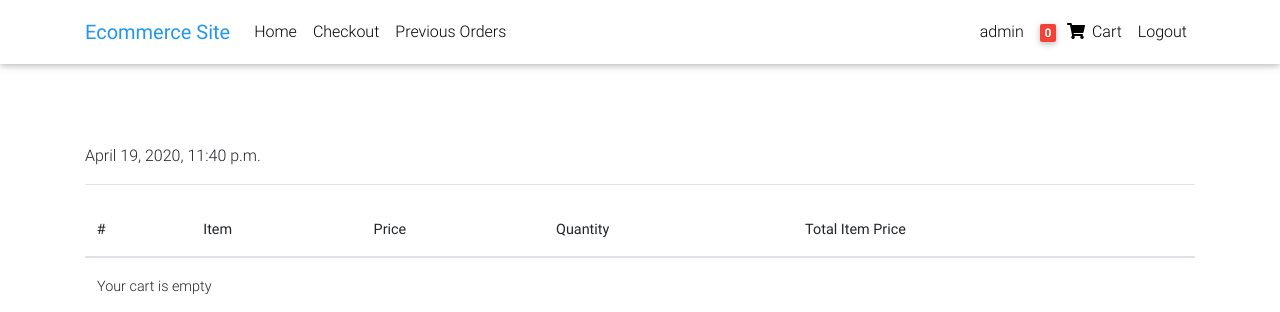
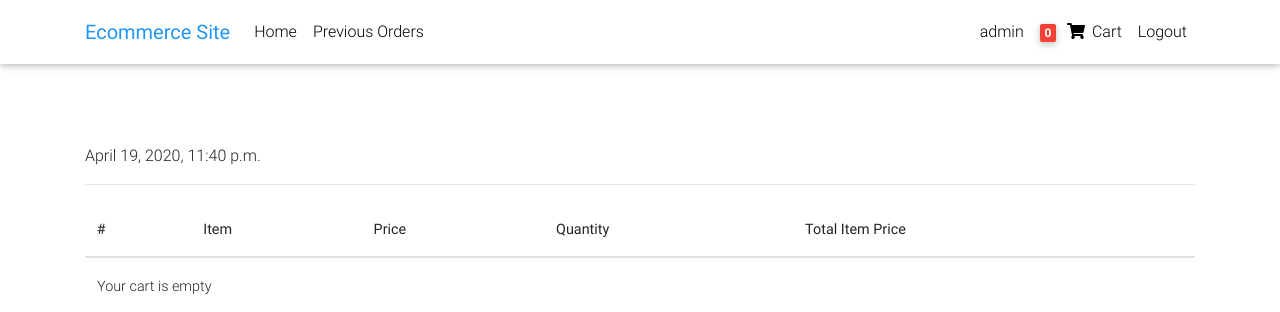
Before and after one commit to alexsonnysar/uh-se-ecommerce-app, a Django app: page /history/ in a window 1280 px wide. Shown: the top 312 px of the page. Run offline with Django 3.2, Linux system fonts and the light colour scheme; a user stored in the database is signed in; data comes from the database, SQL or seed files in the repository; some libraries are stand-ins or nearby versions.

Commit message:
Fixed navbar button placement

```diff
--- a/core/forms.py
+++ b/core/forms.py
@@ -1,7 +1,6 @@
 from django import forms
 from django_countries.fields import CountryField
 from django_countries.widgets import CountrySelectWidget
-
 
 
 class CheckoutForm(forms.Form):
--- a/core/urls.py
+++ b/core/urls.py
@@ -8,7 +8,7 @@
     view_cart,
     remove_item_from_cart,
     order_confirmation,
-    Previous_Orders
+    Previous_Orders,
 )
 
 app_name = "core"
@@ -28,5 +28,5 @@
     path(
         "order-confirmation/", order_confirmation.as_view(), name="order-confirmation"
     ),
-    path("history/", Previous_Orders.as_view(), name="history")
+    path("history/", Previous_Orders.as_view(), name="history"),
 ]
--- a/templates/base.html
+++ b/templates/base.html
@@ -87,7 +87,6 @@
 
       <!-- Links -->
       <div class="collapse navbar-collapse" id="navbarSupportedContent">
-
         <!-- Left -->
         <ul class="navbar-nav mr-auto">
           <li class="nav-item">
@@ -95,23 +94,20 @@
             </a>
           </li>
           {% if request.user.is_authenticated %}
-          <li class="nav-item">
+          <!-- <li class="nav-item">
             <a class="nav-link waves-effect" href="/checkout">Checkout
             </a>
-          </li>
+          </li> -->
           <li class="nav-item">
             <a class="nav-link waves-effect" href="/history">Previous Orders
             </a>
           </li>
-          <!--
-          <li class="nav-item">
-            <a class="nav-link waves-effect" href="/product">Products
-            </a>
-          </li>-->
+          {% endif %}
         </ul>
 
         <!-- Right -->
         <ul class="navbar-nav nav-flex-icons">
+          {% if request.user.is_authenticated %}
           <li class="nav-item">
             <a class="nav-link ">
               {{ request.user|get_name}}
```
Also changed, not shown: templates/history.html (+0 -12 lines), core/views.py (line endings or trailing spaces), templates/allauthbase.html (deleted).
